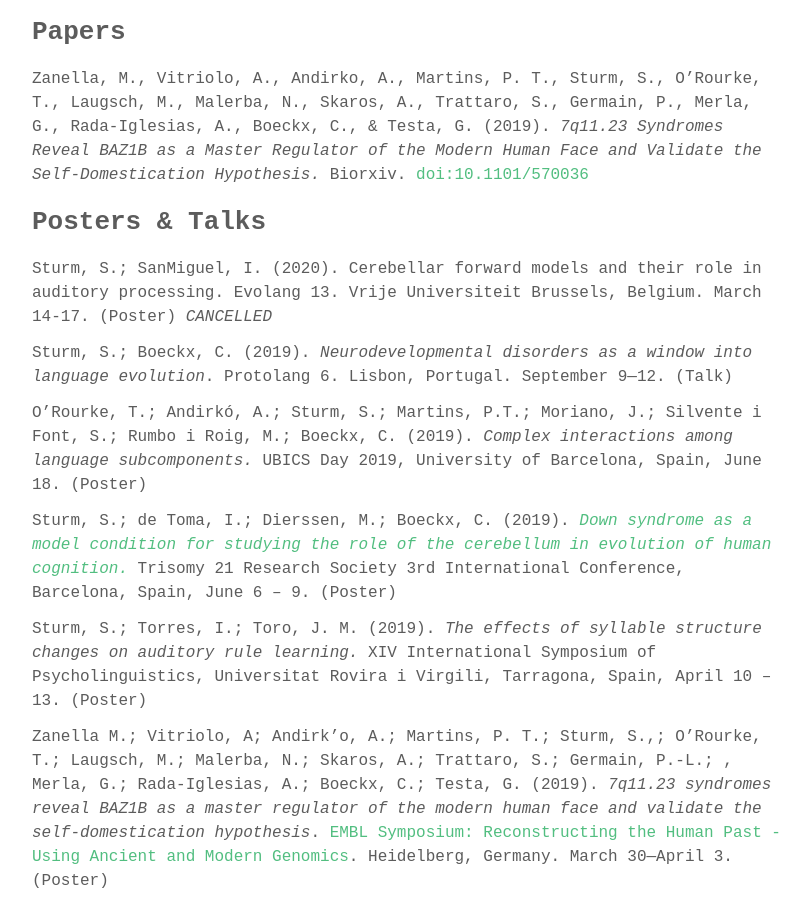
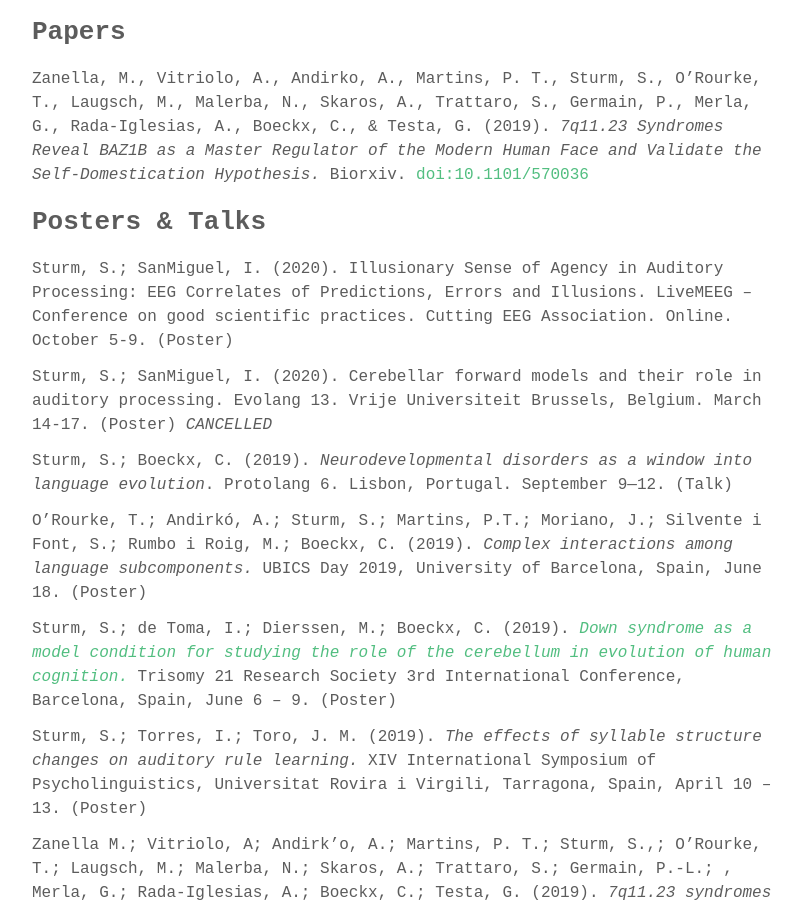
Before and after one commit to stefaniesturm/stefaniesturm.github.io, a Jekyll site: the page built from academic.md, in a window 1280 px wide and 900 px high, scrolled down 320 px. Shown: the whole window, without its empty margins (232-1034 px from the left). Built offline with Jekyll 4.4.1, drawn with Linux system fonts in a browser that asks for light colours; some web fonts are replaced.

Commit message:
Update academic.md

```diff
--- a/academic.md
+++ b/academic.md
@@ -11,6 +11,8 @@ Mostly thanks to my involvement in the Cognitive Biology of Language Group, form
 Zanella, M., Vitriolo, A., Andirko, A., Martins, P. T., Sturm, S., O’Rourke, T., Laugsch, M., Malerba, N., Skaros, A., Trattaro, S., Germain, P., Merla, G., Rada-Iglesias, A., Boeckx, C., & Testa, G. (2019). <em>7q11.23 Syndromes Reveal BAZ1B as a Master Regulator of the Modern Human Face and Validate the Self-Domestication Hypothesis.</em> Biorxiv. <a class="papercite_doi" title="View on publisher site" href="http://dx.doi.org/10.1101/570036" target="_blank" rel="noopener noreferrer">doi:10.1101/570036</a>
 
 <h2>Posters & Talks</h2>
+
+Sturm, S.; SanMiguel, I. (2020). Illusionary Sense of Agency in Auditory Processing: EEG Correlates of Predictions, Errors and Illusions. LiveMEEG – Conference on good scientific practices. Cutting EEG Association. Online. October 5-9. (Poster)
 
 Sturm, S.; SanMiguel, I. (2020). Cerebellar forward models and their role in auditory processing. Evolang 13. Vrije Universiteit Brussels, Belgium. March 14-17. (Poster) *CANCELLED*
 
```
